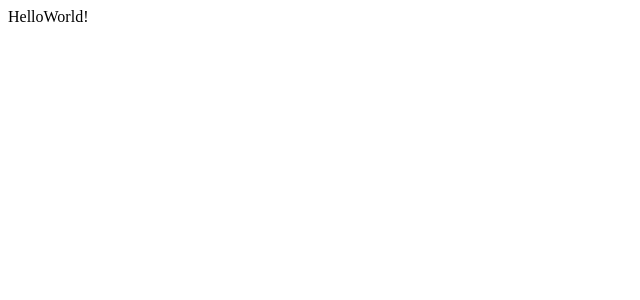
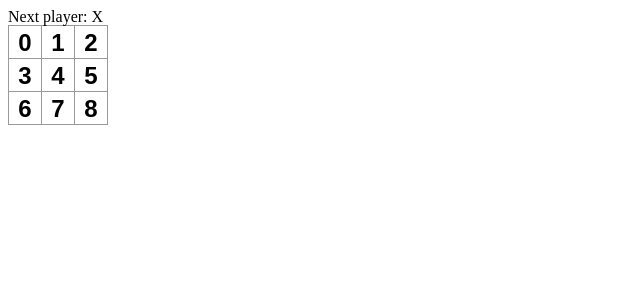
Before and after one commit to tomato2007/tictactoe, a React (Create React App) app: page / in a window 1280 px wide. Shown: the top 300 px of the page, without its empty margins (0-640 px from the left). Built offline with nearby package versions, Linux system fonts and the light colour scheme.

Commit message:
create some files

```diff
--- a/src/App.js
+++ b/src/App.js
@@ -1,17 +1,32 @@
 import React from 'react';
-// import Field from 'Field'
+import { Board } from './Board';
+import styled from 'styled-components';
+
+const Game = styled.div`
+    display: flex;
+    flex-direction: row;
+`;
+
+const GameInfo = styled.div`
+    margin-left: 20px;
+`;
 
 const App = React.memo(() => {
 
-  return (
-      <div className="App">
-        <h1>Hello World</h1>
-          {/* <Field /> */}
-      </div>
-    );
-  }
-)
+		return (
+			<Game>
+				<div className="game-board">
+					<Board />
+				</div>
+				<GameInfo>
+					<div>{/* status */}</div>
+					<ol>{/* TODO */}</ol>
+                </GameInfo>
+			</Game>
+		);
+	}
+);
 
 export {
-   App
+	App
 };
--- /dev/null
+++ b/src/Board.jsx
@@ -0,0 +1,40 @@
+import React from 'react';
+import styled from 'styled-components';
+import {Square} from './Square';
+
+// const
+
+class Board extends React.Component {
+	renderSquare(i) {
+		return <Square value={i} />;
+	}
+
+	render() {
+		const status = 'Next player: X';
+
+		return (
+			<div>
+				<div className="status">{status}</div>
+				<div className="board-row">
+					{this.renderSquare(0)}
+					{this.renderSquare(1)}
+					{this.renderSquare(2)}
+				</div>
+				<div className="board-row">
+					{this.renderSquare(3)}
+					{this.renderSquare(4)}
+					{this.renderSquare(5)}
+				</div>
+				<div className="board-row">
+					{this.renderSquare(6)}
+					{this.renderSquare(7)}
+					{this.renderSquare(8)}
+				</div>
+			</div>
+		);
+	}
+}
+
+export {
+	Board
+}
--- /dev/null
+++ b/src/Square.jsx
@@ -0,0 +1,31 @@
+import React from 'react';
+import styled from 'styled-components';
+
+const Cell = styled.button`
+ 	background: #fff;
+	border: 1px solid #999;
+	float: left;
+	font-size: 24px;
+	font-weight: bold;
+	line-height: 34px;
+	height: 34px;
+	margin-right: -1px;
+	margin-top: -1px;
+	padding: 0;
+	text-align: center;
+	width: 34px;
+`;
+
+class Square extends React.Component {
+	render () {
+		return (
+			<Cell className="square">
+				{this.props.value}
+			</Cell>
+		);
+	}
+}
+
+export {
+	Square
+}
--- a/src/index.js
+++ b/src/index.js
@@ -3,4 +3,4 @@ import ReactDOM from 'react-dom';
 import {App} from './App';
 
 
-ReactDOM.render(<div>HelloWorld!</div>, document.getElementById('root'));
+ReactDOM.render(<App />, document.getElementById('root'));
```
Also changed, not shown: src/Field.jsx (deleted, +0 -39 lines).
